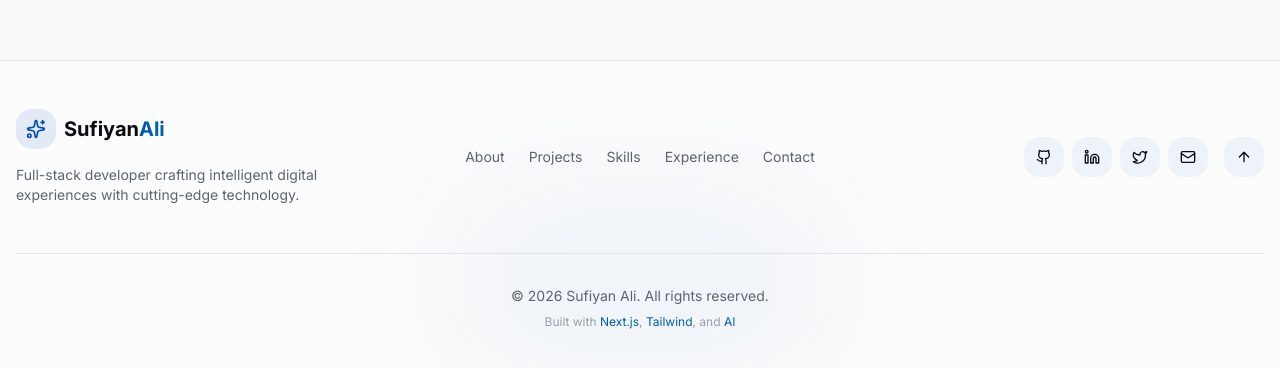
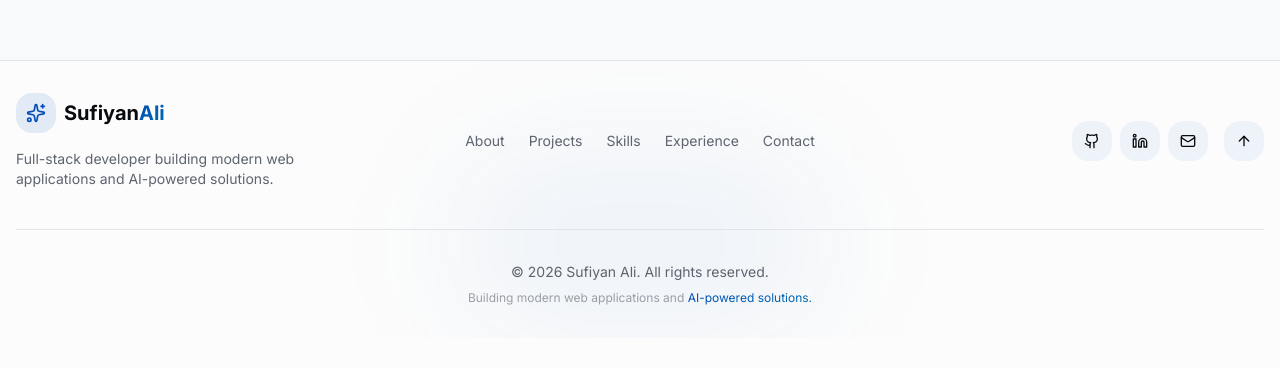
Before and after one commit to Sufiyan0000/AI-Powered-Portfolio, a Next.js app in the folder frontend/: page / in a window 1280 px wide. Shown: the part 8343-8711 px from the top of the page. After the commit the page ends 8681 px from the top, so only its background shows below. Built offline with nearby package versions, Linux system fonts and the light colour scheme.

Commit message:
added new description

```diff
--- a/frontend/components/portfolio/footer.tsx
+++ b/frontend/components/portfolio/footer.tsx
@@ -5,7 +5,6 @@ import { Sparkles, Github, Linkedin, Twitter, Mail, ArrowUp } from "lucide-react
 const socials = [
   { icon: Github, href: "https://github.com/Sufiyan0000", label: "GitHub" },
   { icon: Linkedin, href: "https://www.linkedin.com/in/muhammad-sufiyan-ali-5559aa295/", label: "LinkedIn" },
-  { icon: Twitter, href: "#", label: "Twitter" },
   { icon: Mail, href: "mailto:alimdsufiyan89@gmail.com", label: "Email" }
 ]
 
@@ -27,7 +26,7 @@ export function Footer() {
       {/* Subtle background */}
       <div className="absolute bottom-0 left-1/2 -translate-x-1/2 w-96 h-48 bg-primary/5 rounded-full blur-3xl" />
 
-      <div className="container mx-auto px-4 py-12 relative z-10">
+      <div className="container mx-auto px-4 py-8 relative z-10">
         <div className="grid md:grid-cols-3 gap-8 items-center">
           {/* Logo & Description */}
           <div className="space-y-4">
@@ -40,8 +39,8 @@ export function Footer() {
               </span>
             </a>
             <p className="text-sm text-muted-foreground max-w-xs">
-              Full-stack developer crafting intelligent digital experiences with
-              cutting-edge technology.
+              Full-stack developer building modern web applications and AI-powered
+  solutions.
             </p>
           </div>
 
@@ -86,17 +85,15 @@ export function Footer() {
         </div>
 
         {/* Copyright */}
-        <div className="mt-12 pt-8 border-t border-border text-center">
+        <div className="mt-10 pt-8 border-t border-border text-center">
           <p className="text-sm text-muted-foreground">
             © {new Date().getFullYear()} <span></span>
              Sufiyan Ali. All rights reserved.
           </p>
           <p className="text-xs text-muted-foreground/60 mt-2">
-            Built with{" "}
-            <span className="gradient-text">Next.js</span>,{" "}
-            <span className="gradient-text">Tailwind</span>, and{" "}
-            <span className="gradient-text">AI</span>
-          </p>
+  Building modern web applications and{" "}
+  <span className="gradient-text">AI-powered solutions.</span>
+</p>
         </div>
       </div>
     </footer>
```
